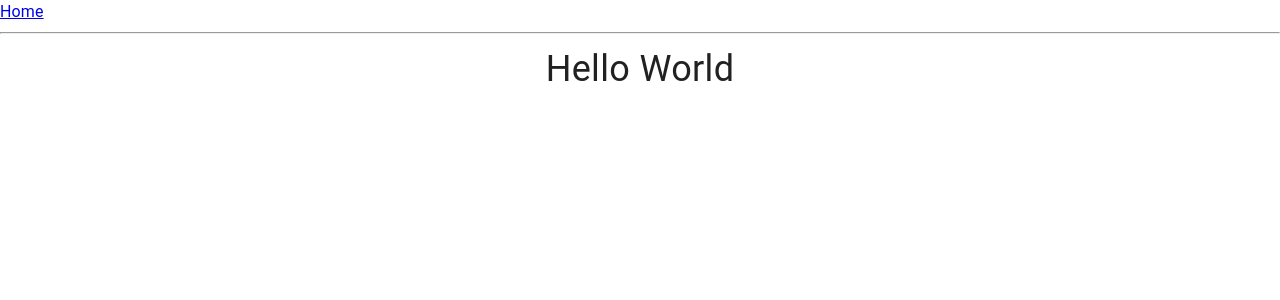
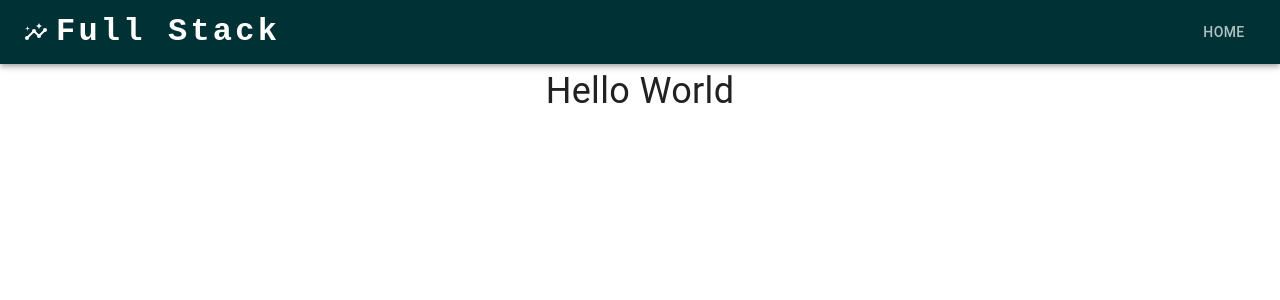
Before and after one commit to RicLobo626/securities-dashboard, a React (Vite) app in the folder frontend/: page / in a window 1280 px wide. Shown: the top 300 px of the page. Built offline with nearby package versions, Linux system fonts and the light colour scheme.

Commit message:
Add header to layout

```diff
--- /dev/null
+++ b/frontend/src/components/index.tsx
@@ -0,0 +1 @@
+export { Layout } from "./layouts/Layout";
--- /dev/null
+++ b/frontend/src/components/layouts/Layout/TheHeader.tsx
@@ -0,0 +1,104 @@
+import * as React from "react";
+import AppBar from "@mui/material/AppBar";
+import Box from "@mui/material/Box";
+import Toolbar from "@mui/material/Toolbar";
+import IconButton from "@mui/material/IconButton";
+import Typography from "@mui/material/Typography";
+import Menu from "@mui/material/Menu";
+import MenuIcon from "@mui/icons-material/Menu";
+import Container from "@mui/material/Container";
+import MenuItem from "@mui/material/MenuItem";
+import { Insights } from "@mui/icons-material";
+import { Button } from "@mui/material";
+import { Link } from "@tanstack/react-router";
+
+export const TheHeader = () => {
+  const [anchorElNav, setAnchorElNav] = React.useState<null | HTMLElement>(null);
+
+  const pages = [{ text: "Home", to: "/" }];
+
+  const handleOpenNavMenu = (event: React.MouseEvent<HTMLElement>) => {
+    setAnchorElNav(event.currentTarget);
+  };
+
+  const handleCloseNavMenu = () => {
+    setAnchorElNav(null);
+  };
+
+  return (
+    <AppBar position="static">
+      <Container maxWidth="xl">
+        <Toolbar disableGutters>
+          <Insights sx={{ display: { color: "white" }, mr: 1 }} />
+
+          <Typography
+            noWrap
+            component={Link}
+            to="/"
+            sx={{
+              mr: 2,
+              display: { md: "flex" },
+              fontSize: { xs: "1.2rem", sm: "1.6rem", md: "2rem" },
+              fontFamily: "monospace",
+              fontWeight: 700,
+              letterSpacing: ".2rem",
+              color: "white",
+              textDecoration: "none",
+            }}
+          >
+            Full Stack
+          </Typography>
+
+          <Box component="nav" sx={{ display: { xs: "none", sm: "flex", marginLeft: "auto" } }}>
+            {pages.map((page) => (
+              <Button component={Link} key={page.text} to={page.to} color="inherit">
+                {page.text}
+              </Button>
+            ))}
+          </Box>
+
+          <Box sx={{ display: { xs: "flex", sm: "none", marginLeft: "auto" } }}>
+            <IconButton
+              size="large"
+              aria-label="account of current user"
+              aria-controls="menu-appbar"
+              aria-haspopup="true"
+              onClick={handleOpenNavMenu}
+              color="inherit"
+            >
+              <MenuIcon />
+            </IconButton>
+
+            <Menu
+              id="menu-appbar"
+              anchorEl={anchorElNav}
+              anchorOrigin={{
+                vertical: "bottom",
+                horizontal: "left",
+              }}
+              transformOrigin={{
+                vertical: "top",
+                horizontal: "left",
+              }}
+              open={Boolean(anchorElNav)}
+              onClose={handleCloseNavMenu}
+              keepMounted
+            >
+              {pages.map((page) => (
+                <MenuItem
+                  component={Link}
+                  to={page.to}
+                  color="inherit"
+                  key={page.text}
+                  onClick={handleCloseNavMenu}
+                >
+                  {page.text}
+                </MenuItem>
+              ))}
+            </Menu>
+          </Box>
+        </Toolbar>
+      </Container>
+    </AppBar>
+  );
+};
--- /dev/null
+++ b/frontend/src/components/layouts/Layout/index.tsx
@@ -0,0 +1,14 @@
+import { TheHeader } from "./TheHeader";
+import { Outlet } from "@tanstack/react-router";
+
+export const Layout = () => {
+  return (
+    <>
+      <TheHeader />
+
+      <main>
+        <Outlet />
+      </main>
+    </>
+  );
+};
--- a/frontend/src/routes/__root.tsx
+++ b/frontend/src/routes/__root.tsx
@@ -1,15 +1,6 @@
-import { createRootRoute, Link, Outlet } from "@tanstack/react-router";
+import { Layout } from "@/components";
+import { createRootRoute } from "@tanstack/react-router";
 
 export const Route = createRootRoute({
-  component: () => (
-    <>
-      <nav>
-        <Link to="/">Home</Link>
-      </nav>
-
-      <hr />
-
-      <Outlet />
-    </>
-  ),
+  component: Layout,
 });
```
